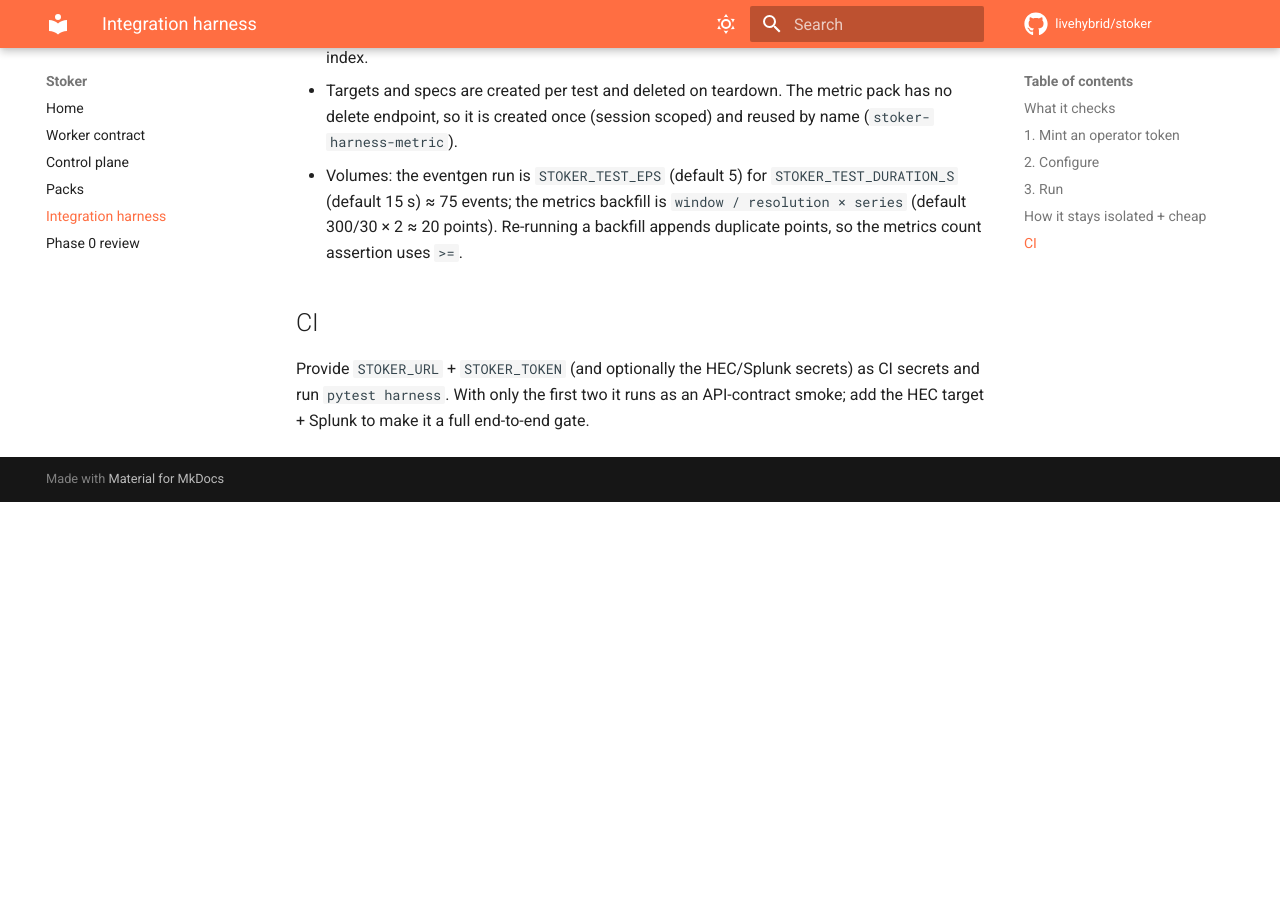
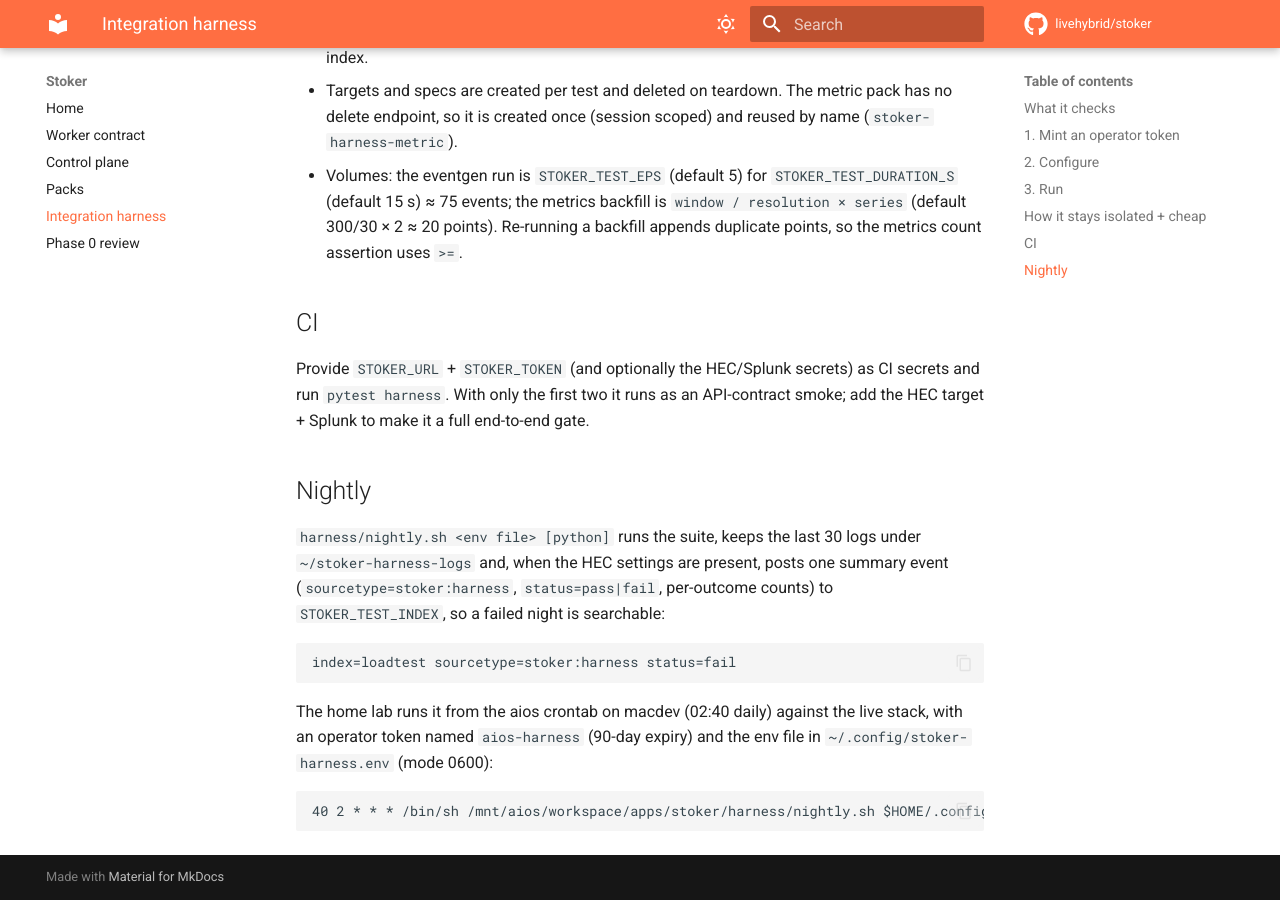
Before and after one commit to livehybrid/stoker, an MkDocs documentation site: the page built from docs/harness.md, in a window 1280 px wide and 900 px high, scrolled down 1752 px. Built offline with MkDocs 1.6.1 and Material for MkDocs 9.7.7, drawn with Linux system fonts in a browser that asks for light colours; comment, search, counter and statistics services are not loaded; before the commit the page ends 2254 px from its top, so only the background shows below that.

Commit message:
Harness: nightly runner with a Splunk summary event
harness/nightly.sh runs the live integration suite, rotates its logs and
posts one stoker:harness event (pass/fail and counts) so a failed night
is searchable. Scheduled nightly from macdev against stack 107.

````diff
--- a/harness/README.md
+++ b/harness/README.md
@@ -79,3 +79,22 @@ pytest harness -k end_to_end   # just the live runs
 Provide `STOKER_URL` + `STOKER_TOKEN` (and optionally the HEC/Splunk secrets) as
 CI secrets and run `pytest harness`. With only the first two it runs as an
 API-contract smoke; add the HEC target + Splunk to make it a full end-to-end gate.
+
+## Nightly
+
+`harness/nightly.sh <env file> [python]` runs the suite, keeps the last 30 logs
+under `~/stoker-harness-logs` and, when the HEC settings are present, posts one
+summary event (`sourcetype=stoker:harness`, `status=pass|fail`, per-outcome
+counts) to `STOKER_TEST_INDEX`, so a failed night is searchable:
+
+```
+index=loadtest sourcetype=stoker:harness status=fail
+```
+
+The home lab runs it from the aios crontab on macdev (02:40 daily) against the
+live stack, with an operator token named `aios-harness` (90-day expiry) and the
+env file in `~/.config/stoker-harness.env` (mode 0600):
+
+```
+40 2 * * * /bin/sh /mnt/aios/workspace/apps/stoker/harness/nightly.sh $HOME/.config/stoker-harness.env /usr/bin/python3 >/dev/null 2>&1
+```
````
Also changed, not shown: 1 other file.
